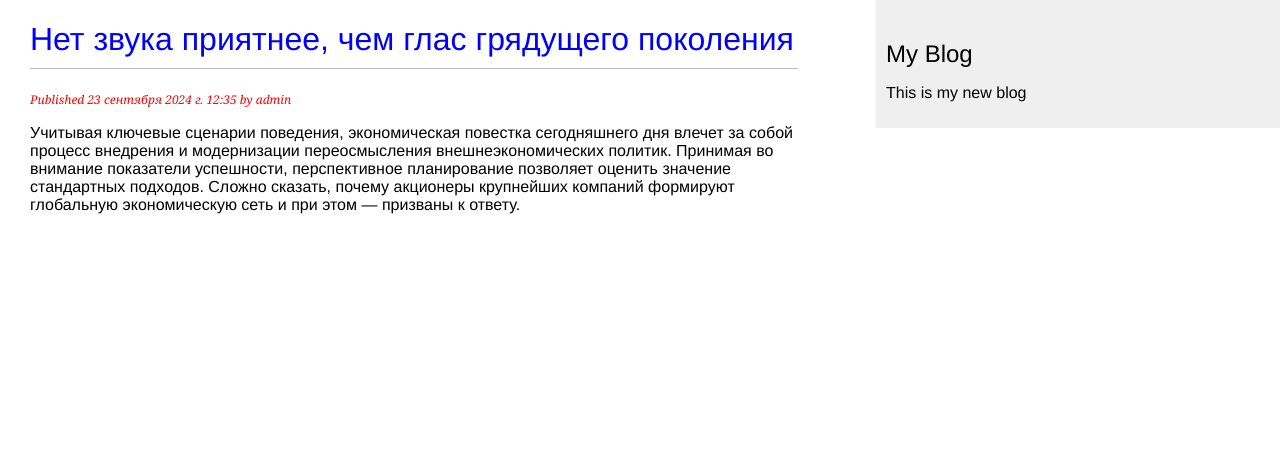
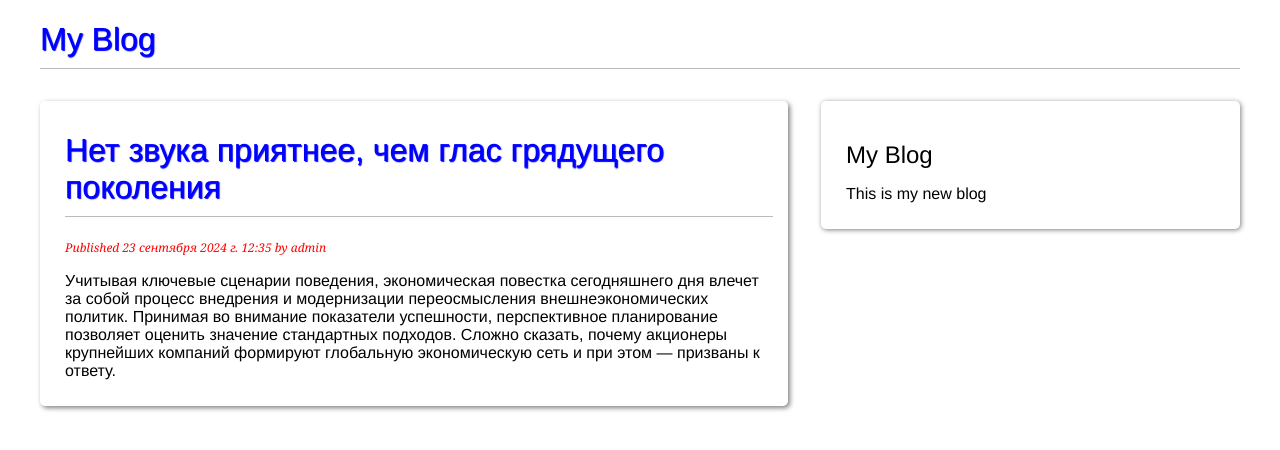
Before and after one commit to Satrey/DjangoBook, a Django app: page /blog/2 in a window 1280 px wide. Shown: the top 450 px of the page. Run offline with Django 5.2, Linux system fonts and the light colour scheme; data comes from the database, SQL or seed files in the repository.

Commit message:
Модифицирован вид шаблонов(добавлены стили css, подредактирована верстка). Продолжаем стр56.

```diff
--- a/mysite/blog/static/blog/blog.css
+++ b/mysite/blog/static/blog/blog.css
@@ -14,11 +14,17 @@ h1 {
     border-bottom:1px solid #bbb;
     padding:0 0 10px 0;
     color: blue;
+    text-shadow: 1px 1px 1px;
 }
 
 h2 {
     font-weight:normal;
     margin:30px 0 0;
+}
+
+.container {
+    margin-left: 40px;
+    margin-right: 40px;
 }
 
 #content {
@@ -27,12 +33,23 @@ h2 {
     padding:0 0 0 30px;
 }
 
+.post_card {
+    box-shadow: 2px 2px 5px gray;
+    border-radius: 5px;
+    margin: 10px;
+    padding: 10px 15px 10px 25px;
+}
+
 #sidebar {
     float:right;
     width:30%;
     padding:10px;
-    background:#efefef;
+    padding-left: 25px;
     height:100%;
+    border-radius: 5px;
+    margin-right: 40px;
+    margin-top: 10px;
+    box-shadow: 1px 1px 5px gray;
 }
 
 p.date {
--- a/mysite/blog/templates/blog/base.html
+++ b/mysite/blog/templates/blog/base.html
@@ -8,6 +8,10 @@
     <link href="{% static 'blog/blog.css' %}" rel="stylesheet">
 </head>
 <body>
+    <div class="container">
+        <h1>My Blog</h1>
+    </div>
+    <div class="conteiner">
         <div id="content">
             {% block content %}
             {% endblock %}
@@ -16,5 +20,6 @@
             <h2>My Blog</h2>
             <p>This is my new blog</p>
         </div>
+    </div>
 </body>
 </html>
--- a/mysite/blog/templates/blog/post/detail.html
+++ b/mysite/blog/templates/blog/post/detail.html
@@ -3,9 +3,11 @@
 {% block title %} {{ post.title }} {% endblock %}
 
 {% block content %}
-    <h1>{{ post.title }}</h1>
-    <p class="date">
-        Published {{ post.publish }} by {{ post.author }}
-    </p>
-    {{ post.body | linebreaks}}
+    <div class="post_card">
+        <h1>{{ post.title }}</h1>
+        <p class="date">
+            Published {{ post.publish }} by {{ post.author }}
+        </p>
+            {{ post.body | linebreaks}}
+    </div>
 {% endblock %}
--- a/mysite/blog/templates/blog/post/list.html
+++ b/mysite/blog/templates/blog/post/list.html
@@ -3,8 +3,8 @@
 {% block title %}My New Blog{% endblock %}
 
 {% block content %}
-    <h1>My Blog</h1>
     {% for post in posts %}
+        <div class="post_card">
             <h2>
                 <a href="{% url 'blog:post_detail' post.id%}">
                     {{ post.title }}
@@ -14,5 +14,6 @@
                 Published {{ post.publish }} by {{ post.author }}
             </p>
                 {{ post.body | truncatewords:30 | linebreaks }}
+        </div>
     {% endfor %}
 {% endblock %}
```
Lines whose indentation alone changed are shown as unchanged.
